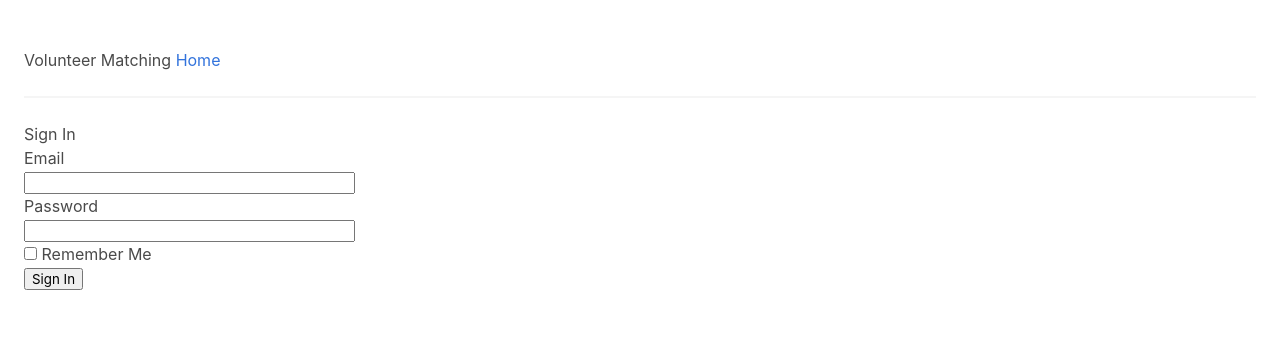
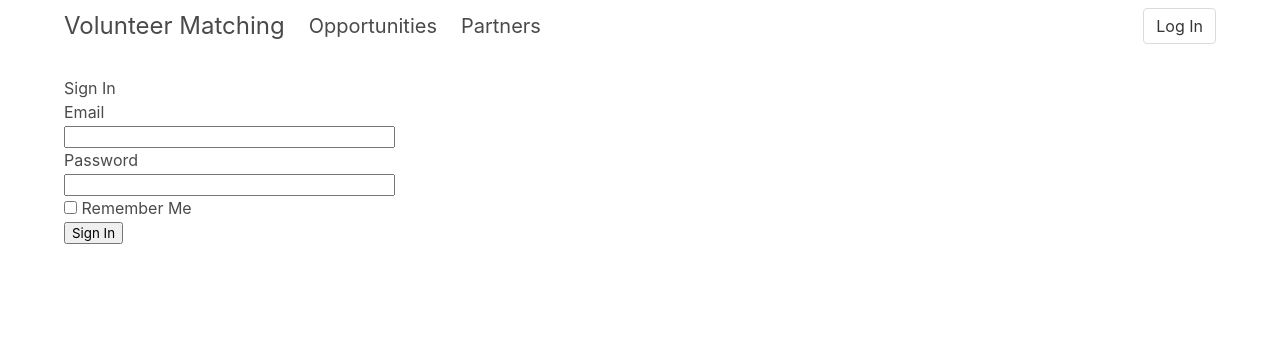
Before and after one commit to CodeForFoco/volunteercore, a Flask app: a page that uses volunteermatching/templates/base.html in a window 1280 px wide. Shown: the top 337 px of the page. Run offline with Flask 2, Linux system fonts and the light colour scheme; some libraries are stand-ins or nearby versions.

Commit message:
Add basic navbar

```diff
--- a/volunteermatching/templates/base.html
+++ b/volunteermatching/templates/base.html
@@ -12,10 +12,35 @@
     <script defer src="https://use.fontawesome.com/releases/v5.3.1/js/all.js"></script>
   </head>
   <body>
-    <section class="section">
-    <div>Volunteer Matching <a href="/index">Home</a></div>
-    <hr>
-    {% block content %}{% endblock %}
-    </section>
+    <nav class="navbar level" role="navigation" aria-label="main navigation">
+      <div class="container">
+        <div class="navbar-brand">
+          <a class="navbar-item is-size-4" href="{{ url_for('index') }}">Volunteer Matching</a>
+        </div>
+        <div class="navbar-menu">
+          <div class="navbar-start">
+            <a class="navbar-item is-size-5"
+              href="{{ url_for('opportunities') }}">
+              Opportunities
+            </a>
+            <a class="navbar-item is-size-5"
+              href="{{ url_for('partners') }}">
+              Partners
+            </a>
+          </div>
+          <div class="navbar-end">
+            <div class="navbar-item">
+              {% if current_user.is_anonymous %}
+              <a class="button" href="{{ url_for('login') }}">Log In</a>
+              {% else %}
+              <a class="button" href="{{ url_for('logout') }}">Log Out</a>
+              {% endif %}
+          </div>
+        </div>
+      </div>
+    </nav>
+    <div class="container">
+      {% block content %}{% endblock %}
+    </div>
   </body>
 </html>
```
